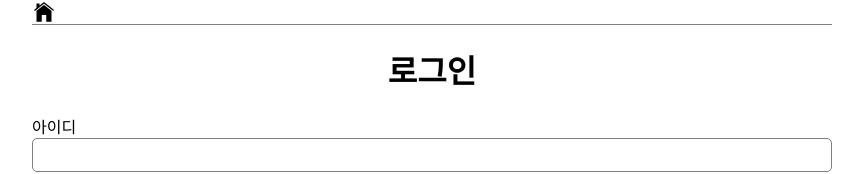
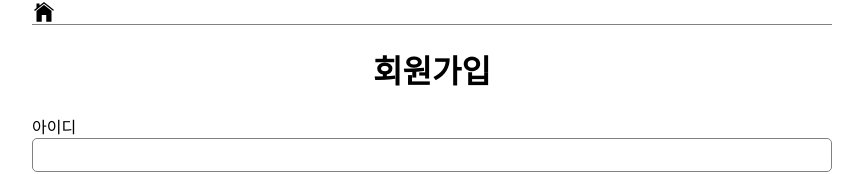
Before and after one commit to 1roo/hanghae_level5, a React (Create React App) app: page /signUp in a window 1280 px wide. Shown: the top 174 px of the page, without its empty margins (208-1071 px from the left). Built offline with nearby package versions, Linux system fonts and the light colour scheme.

Commit message:
[FIX]오타수정

```diff
--- a/src/pages/SignUp.jsx
+++ b/src/pages/SignUp.jsx
@@ -19,7 +19,7 @@ const SignUp = () => {
 
   return (
     <Container>
-      <h1 style={{ textAlign: 'center' }}>로그인</h1>
+      <h1 style={{ textAlign: 'center' }}>회원가입</h1>
 
       <StyledForm onSubmit={(e) => signUpHandler(e, user)}>
         <StyledLabel>아이디</StyledLabel>
```
